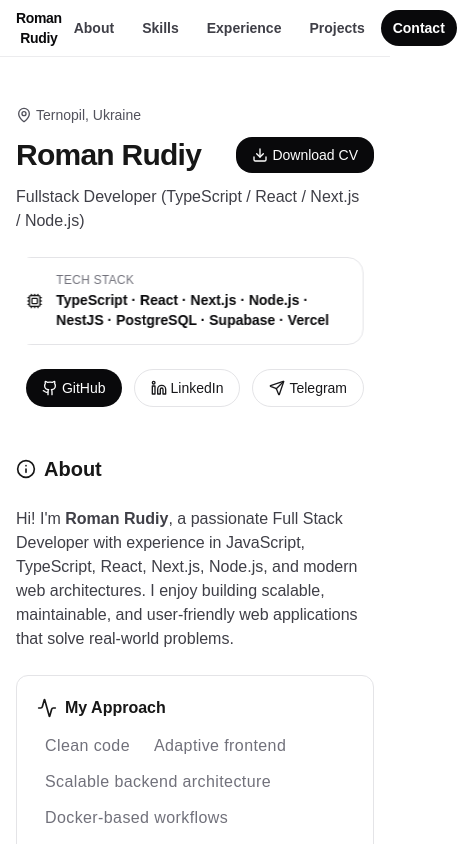
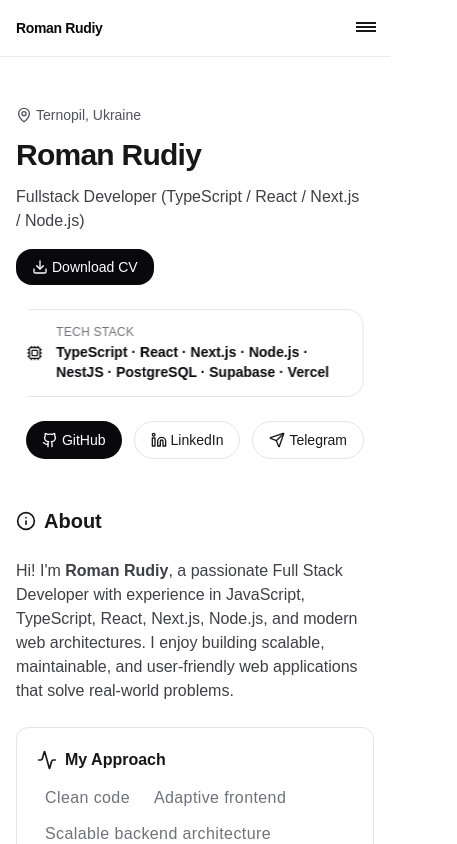
Before and after one commit to RomanRudiy228/portfolio, a Next.js app: page / in a window 390 px wide. Shown: the top 844 px of the page, 457 px wide, since content can reach past the window. Built offline with nearby package versions, Linux system fonts and the light colour scheme.

Commit message:
feat: Addd burger menu for mobile

```diff
--- /dev/null
+++ b/src/components/burger-menu.tsx
@@ -0,0 +1,75 @@
+"use client";
+
+import { nav } from "@/const/nav.const";
+import { smoothScrollTo } from "@/utils/smooth-scroll-to.util";
+
+type Props = {
+  activeId: string;
+  headerHeight: number;
+  isOpen: boolean;
+  setIsOpen: (v: boolean) => void;
+};
+
+export function BurgerMenu({ activeId, headerHeight, isOpen, setIsOpen }: Props) {
+  return (
+    <>
+      <button
+        onClick={() => setIsOpen(!isOpen)}
+        className="relative z-110 p-2 sm:hidden"
+        aria-label="Toggle menu"
+      >
+        <div className="relative h-5 w-5">
+          <span
+            className={`absolute h-0.5 w-5 bg-current transition ${
+              isOpen ? "top-2 rotate-45" : "top-1"
+            }`}
+          />
+          <span
+            className={`absolute h-0.5 w-5 bg-current transition ${
+              isOpen ? "opacity-0" : "top-2"
+            }`}
+          />
+          <span
+            className={`absolute h-0.5 w-5 bg-current transition ${
+              isOpen ? "top-2 -rotate-45" : "top-3"
+            }`}
+          />
+        </div>
+      </button>
+
+      {isOpen && (
+        <div className="absolute top-14 left-0 z-110 w-full border-t border-zinc-200 bg-white sm:hidden dark:border-white/10 dark:bg-black">
+          <nav className="flex flex-col gap-2 p-4">
+            {nav.map((item) => {
+              const id = item.href.replace("#", "");
+
+              return (
+                <button
+                  key={item.href}
+                  onClick={() => {
+                    const el = document.getElementById(id);
+                    if (!el) return;
+
+                    const targetY =
+                      el.getBoundingClientRect().top + window.scrollY - headerHeight;
+
+                    smoothScrollTo(targetY);
+                    setIsOpen(false);
+                  }}
+                  className={[
+                    "rounded-lg px-3 py-2 text-left text-sm transition",
+                    id === activeId
+                      ? "bg-zinc-950 text-white dark:bg-white dark:text-black"
+                      : "text-zinc-700 hover:bg-zinc-100 dark:text-zinc-300 dark:hover:bg-white/10",
+                  ].join(" ")}
+                >
+                  {item.label}
+                </button>
+              );
+            })}
+          </nav>
+        </div>
+      )}
+    </>
+  );
+}
--- a/src/components/project-card.tsx
+++ b/src/components/project-card.tsx
@@ -13,6 +13,8 @@ export function ProjectCard({ project }: { project: PortfolioProject }) {
           src={project.image}
           alt={project.name}
           fill
+          sizes="(min-width: 640px) 50vw, 100vw"
+          loading="eager"
           className="object-cover transition duration-500 group-hover:scale-105"
         />
 
--- /dev/null
+++ b/src/hooks/use-active-section.ts
@@ -0,0 +1,52 @@
+import { useEffect, useState } from "react";
+
+export function useActiveSection(ids: string[], headerHeight: number) {
+  const [activeId, setActiveId] = useState("top");
+
+  useEffect(() => {
+    const sections = ids
+      .map((id) => document.getElementById(id))
+      .filter(Boolean) as HTMLElement[];
+
+    if (!sections.length) return;
+
+    const handleScroll = () => {
+      if (window.scrollY < 100) {
+        setActiveId("top");
+        return;
+      }
+
+      let closestSection = sections[0];
+      let minDistance = Infinity;
+
+      sections.forEach((sec) => {
+        const rect = sec.getBoundingClientRect();
+        const distance = Math.abs(rect.top - headerHeight);
+        if (distance < minDistance) {
+          minDistance = distance;
+          closestSection = sec;
+        }
+      });
+
+      const scrollBottom = window.innerHeight + window.scrollY;
+      const docHeight = document.documentElement.scrollHeight;
+
+      if (scrollBottom >= docHeight - 1) {
+        setActiveId(sections[sections.length - 1].id);
+      } else {
+        setActiveId(closestSection.id);
+      }
+    };
+
+    handleScroll();
+    window.addEventListener("scroll", handleScroll);
+    window.addEventListener("resize", handleScroll);
+
+    return () => {
+      window.removeEventListener("scroll", handleScroll);
+      window.removeEventListener("resize", handleScroll);
+    };
+  }, [ids, headerHeight]);
+
+  return activeId;
+}
--- a/src/sections/header-section.tsx
+++ b/src/sections/header-section.tsx
@@ -1,57 +1,22 @@
 "use client";
 
 import { Container } from "@/components/container";
-import { useEffect, useMemo, useState } from "react";
+import { useMemo, useState } from "react";
 import { nav } from "@/const/nav.const";
 import { smoothScrollTo } from "@/utils/smooth-scroll-to.util";
+import { BurgerMenu } from "@/components/burger-menu";
+import { useActiveSection } from "../hooks/use-active-section";
 
 export function SiteHeader() {
   const ids = useMemo(() => nav.map((n) => n.href.replace("#", "")), []);
-  const [activeId, setActiveId] = useState<string>("top");
-  const headerHeight = 56;
+  const headerHeight = 64;
 
-  useEffect(() => {
-    const sections = ids
-      .map((id) => document.getElementById(id))
-      .filter(Boolean) as HTMLElement[];
-
-    if (!sections.length) return;
-
-    const handleScroll = () => {
-      let closestSection = sections[0];
-      let minDistance = Infinity;
-
-      sections.forEach((sec) => {
-        const rect = sec.getBoundingClientRect();
-        const distance = Math.abs(rect.top - headerHeight);
-        if (distance < minDistance) {
-          minDistance = distance;
-          closestSection = sec;
-        }
-      });
-
-      const scrollBottom = window.innerHeight + window.scrollY;
-      const docHeight = document.documentElement.scrollHeight;
-
-      if (scrollBottom >= docHeight - 1) {
-        setActiveId(sections[sections.length - 1].id);
-      } else {
-        setActiveId(closestSection.id);
-      }
-    };
-
-    handleScroll();
-    window.addEventListener("scroll", handleScroll);
-    window.addEventListener("resize", handleScroll);
-
-    return () => {
-      window.removeEventListener("scroll", handleScroll);
-      window.removeEventListener("resize", handleScroll);
-    };
-  }, [ids]);
+  const activeId = useActiveSection(ids, headerHeight);
+  const [isOpen, setIsOpen] = useState(false);
 
   return (
-    <header className="sticky top-0 z-50 border-b border-zinc-200/70 bg-white/80 backdrop-blur dark:border-white/10 dark:bg-black/50">
+    <>
+      <header className="sticky top-0 z-120 border-b border-zinc-200/70 bg-white/80 backdrop-blur-md dark:border-white/10 dark:bg-black/50">
         <Container>
           <div className="flex h-14 items-center justify-between">
             <button
@@ -61,7 +26,7 @@ export function SiteHeader() {
               Roman Rudiy
             </button>
 
-          <nav className="flex items-center gap-1 font-semibold">
+            <nav className="hidden items-center gap-1 font-semibold sm:flex">
               {nav.map((item) => {
                 const id = item.href.replace("#", "");
                 return (
@@ -88,8 +53,56 @@ export function SiteHeader() {
                 );
               })}
             </nav>
+
+            <BurgerMenu
+              activeId={activeId}
+              headerHeight={headerHeight}
+              isOpen={isOpen}
+              setIsOpen={setIsOpen}
+            />
           </div>
         </Container>
       </header>
+
+      {isOpen && (
+        <div
+          className="fixed inset-0 z-100 bg-black/30 backdrop-blur-xl backdrop-saturate-150 sm:hidden"
+          onClick={() => setIsOpen(false)}
+        />
+      )}
+
+      {isOpen && (
+        <div className="fixed top-14 left-0 z-110 w-full sm:hidden">
+          <div className="border-t border-zinc-200 bg-white dark:border-white/10 dark:bg-black">
+            <nav className="flex flex-col gap-2 p-4">
+              {nav.map((item) => {
+                const id = item.href.replace("#", "");
+                return (
+                  <button
+                    key={item.href}
+                    onClick={() => {
+                      const el = document.getElementById(id);
+                      if (!el) return;
+                      const targetY =
+                        el.getBoundingClientRect().top + window.scrollY - headerHeight;
+                      smoothScrollTo(targetY);
+                      setIsOpen(false);
+                    }}
+                    className={[
+                      "rounded-lg px-3 py-2 text-left text-sm transition",
+                      id === activeId
+                        ? "bg-zinc-950 text-white dark:bg-white dark:text-black"
+                        : "text-zinc-700 hover:bg-zinc-100 dark:text-zinc-300 dark:hover:bg-white/10",
+                    ].join(" ")}
+                  >
+                    {item.label}
+                  </button>
+                );
+              })}
+            </nav>
+          </div>
+        </div>
+      )}
+    </>
   );
 }
--- a/src/sections/hero-section.tsx
+++ b/src/sections/hero-section.tsx
@@ -28,6 +28,12 @@ export function HeroSection() {
             <h1 className="text-3xl font-semibold tracking-tight text-balance sm:text-4xl">
               {portfolio.name}
             </h1>
+          </div>
+
+          <div className="flex flex-wrap items-center justify-between gap-4">
+            <p className="text-base text-pretty text-zinc-700 sm:text-lg dark:text-zinc-300">
+              {portfolio.title}
+            </p>
 
             <a
               href="/CV.pdf"
@@ -38,10 +44,6 @@ export function HeroSection() {
               Download CV
             </a>
           </div>
-
-          <p className="text-base text-pretty text-zinc-700 sm:text-lg dark:text-zinc-300">
-            {portfolio.title}
-          </p>
         </div>
 
         <div className="group overflow-hidden rounded-2xl">
```
Lines whose indentation alone changed are shown as unchanged.
